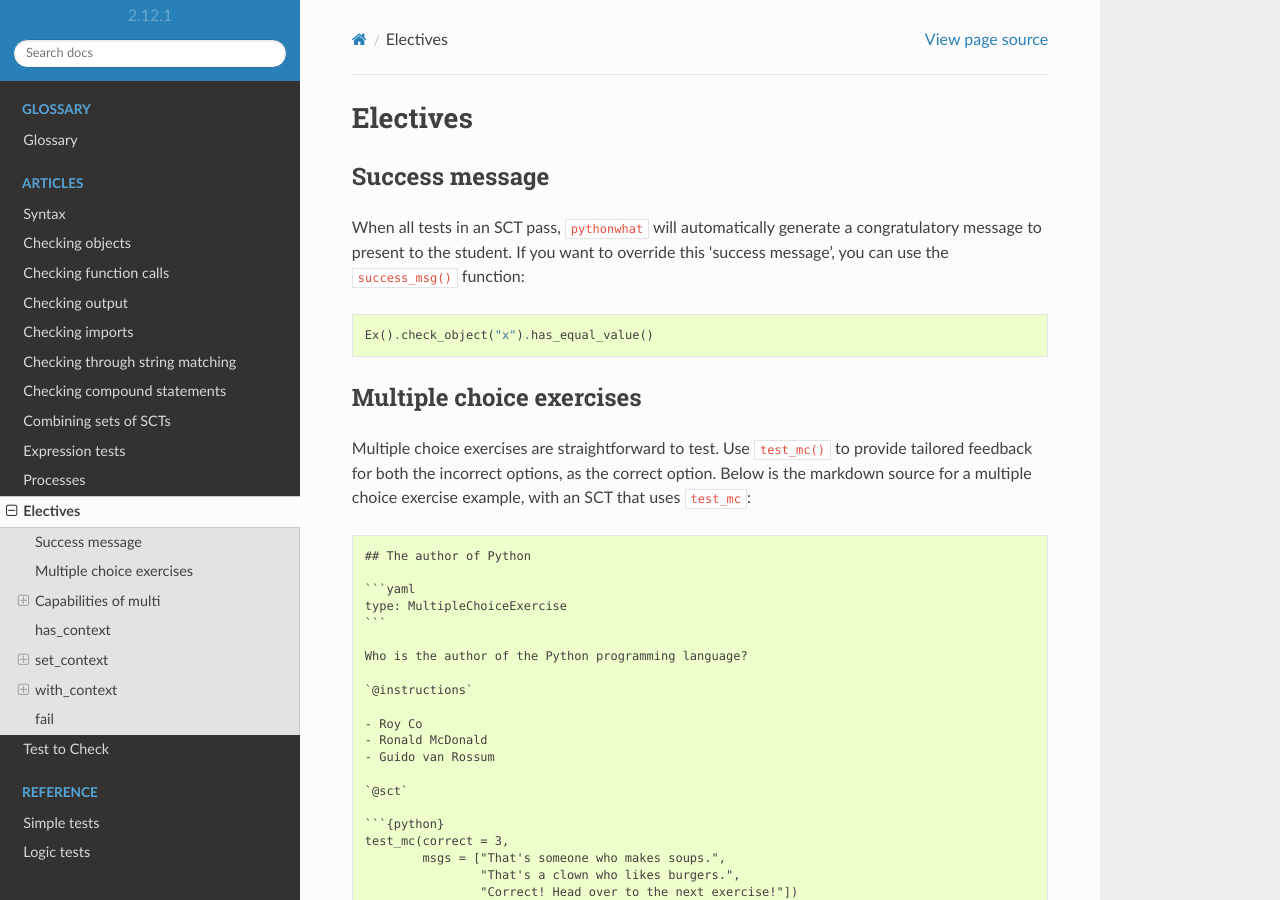
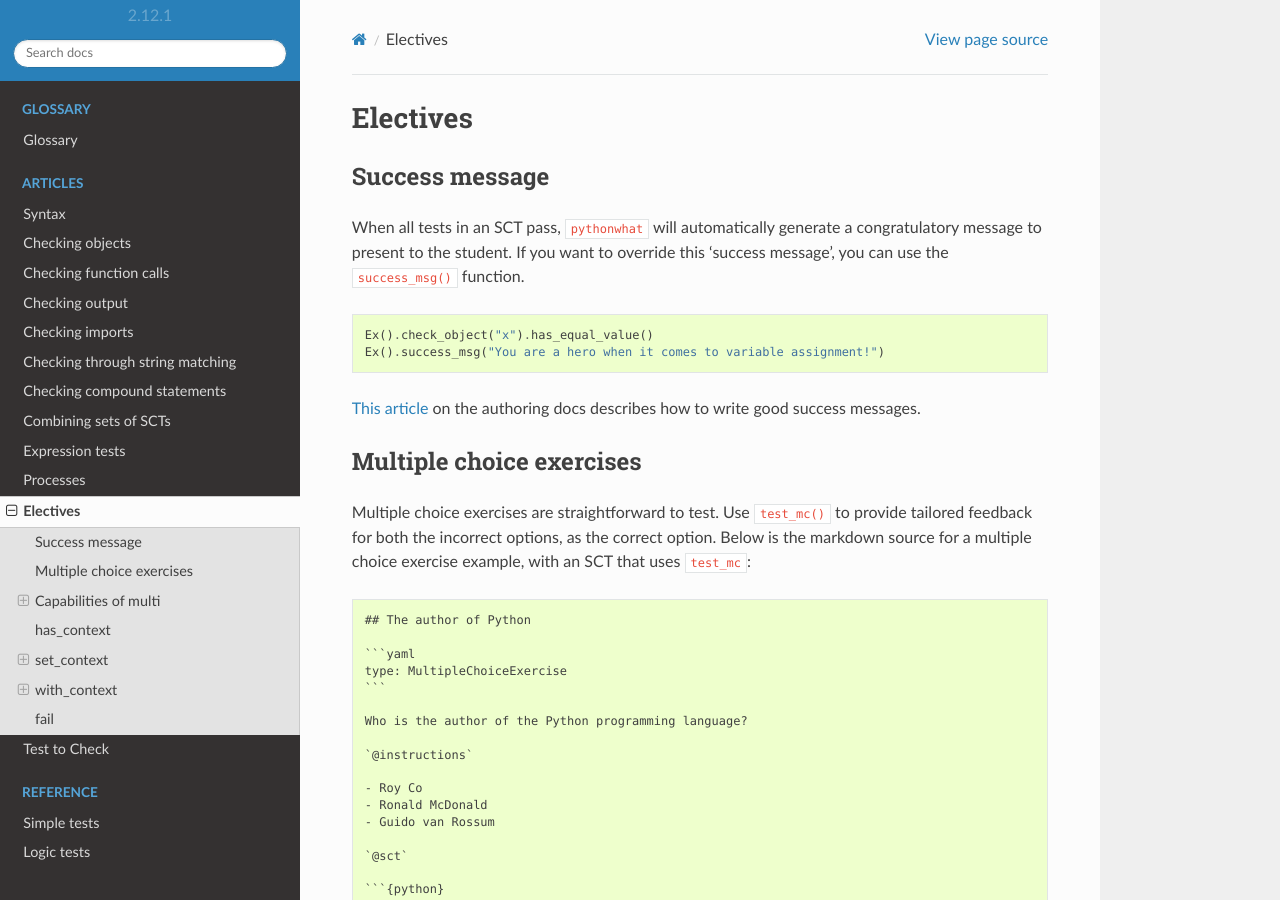
Before and after one commit to datacamp/pythonwhat, a Sphinx documentation site: the page built from docs/articles/electives.rst, in a window 1280 px wide and 900 px high. Built offline with Sphinx 7.4.7 and the Read the Docs theme 2.0.0, drawn with Linux system fonts in a browser that asks for light colours.

Commit message:
fix #277: bring back success_msg + point to authoring

```diff
--- a/docs/articles/electives.rst
+++ b/docs/articles/electives.rst
@@ -4,11 +4,16 @@ Electives
 Success message
 ===============
 
-When all tests in an SCT pass, ``pythonwhat`` will automatically generate a congratulatory message to present to the student. If you want to override this 'success message', you can use the ``success_msg()`` function:
+When all tests in an SCT pass, ``pythonwhat`` will automatically generate a congratulatory message to present to the student. If you want to override this 'success message', you can use the ``success_msg()`` function.
 
 .. code::
 
     Ex().check_object("x").has_equal_value()
+    Ex().success_msg("You are a hero when it comes to variable assignment!")
+
+
+`This article <https://authoring.datacamp.com/courses/exercises/all-exercise-types/success-message.html>`_ on the authoring docs describes how to write good success messages.
+
 
 Multiple choice exercises
 =========================
```
